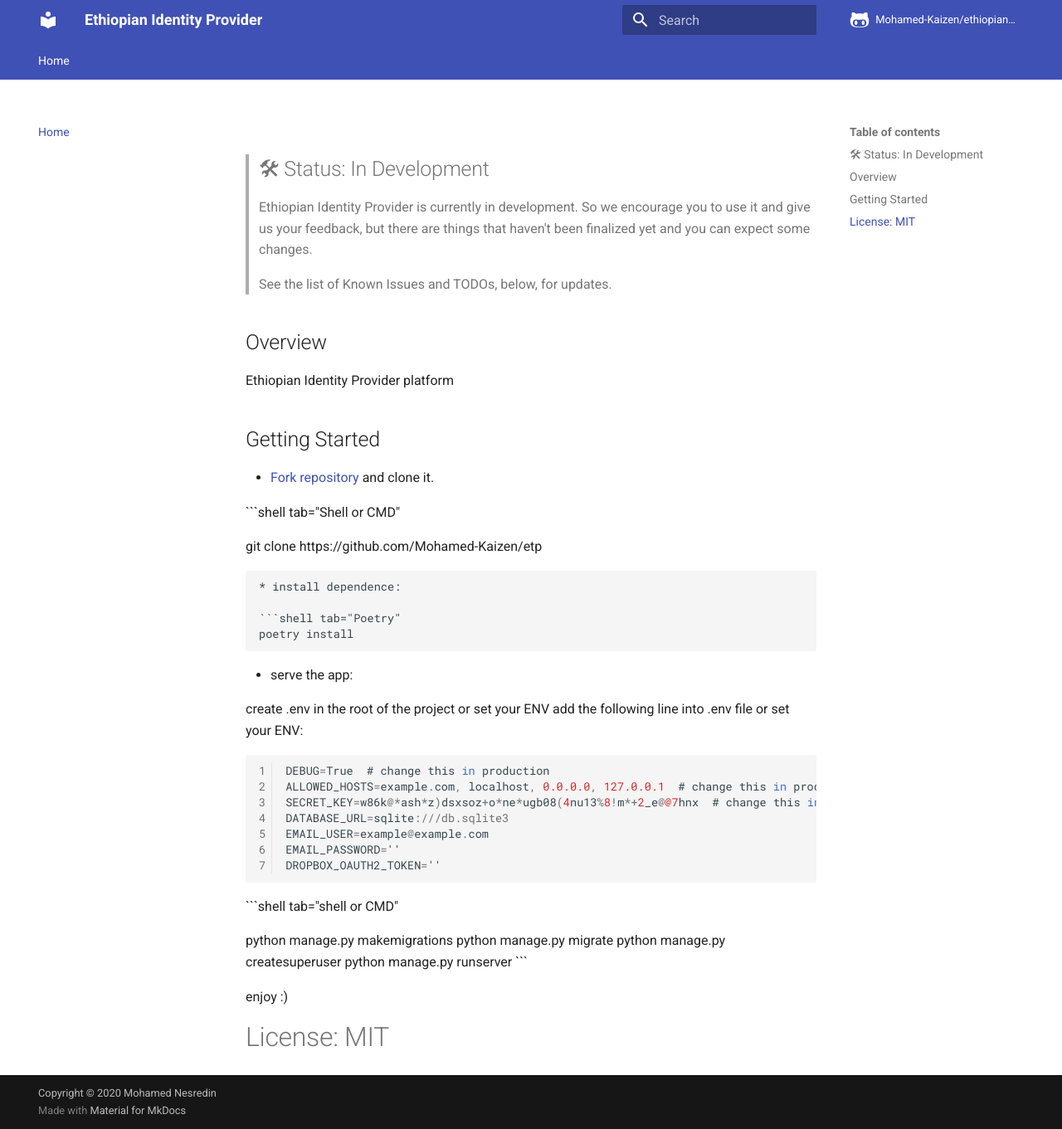
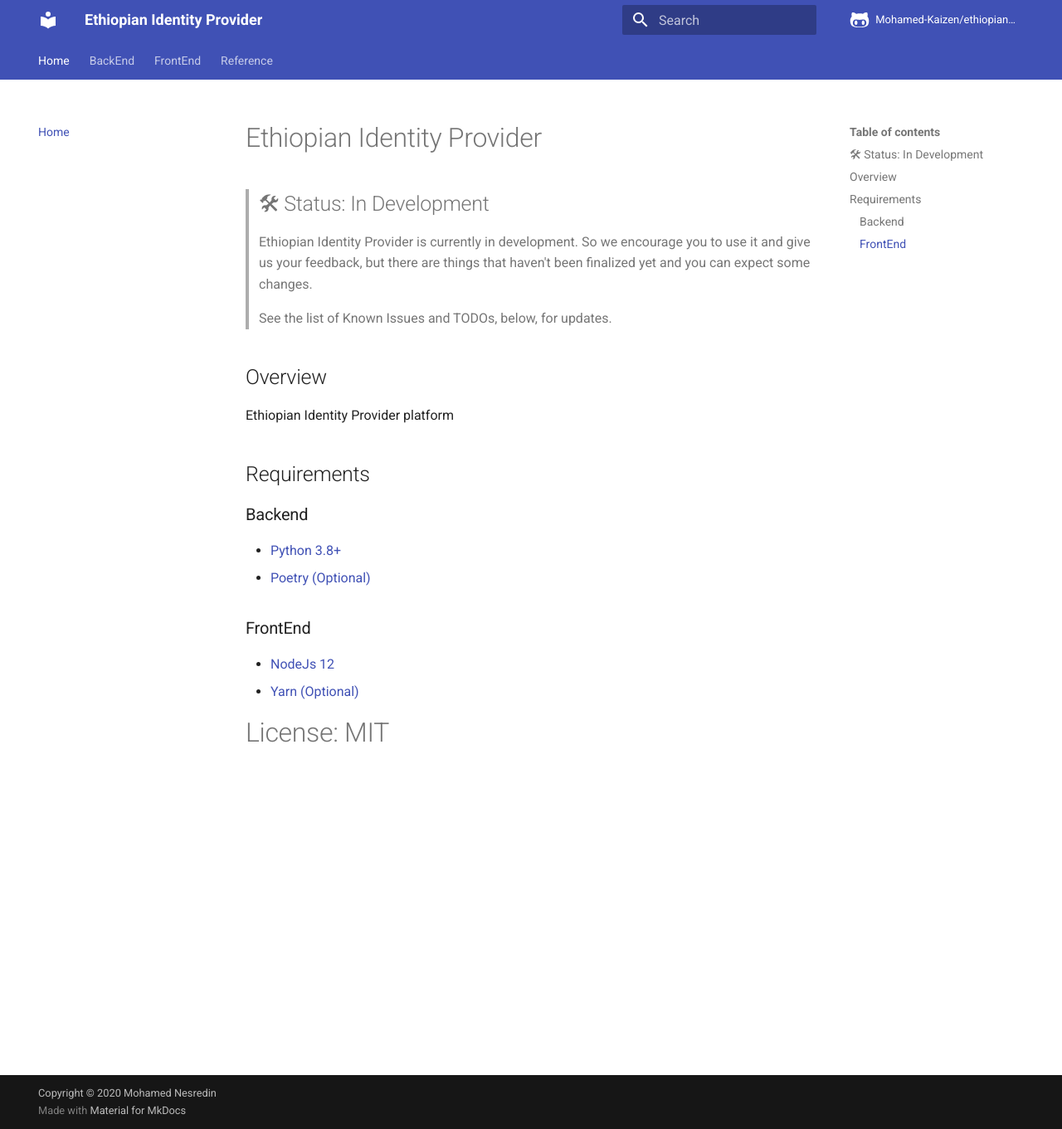
Before and after one commit to Mohamed-Kaizen/ethiopian-identity-provider, an MkDocs documentation site: the page built from docs/index.md, in a window 1280 px wide and 1361 px high. Shown: the whole window at 83% size. Built offline with MkDocs 1.6.1 and Material for MkDocs 9.7.7, drawn with Linux system fonts in a browser that asks for light colours; comment, search, counter and statistics services are not loaded.

Commit message:
update deps and docs

````diff
--- a/docs/index.md
+++ b/docs/index.md
@@ -1,3 +1,6 @@
+# Ethiopian Identity Provider
+
+
 > ## 🛠 Status: In Development
 > Ethiopian Identity Provider is currently in development. So we encourage you to use it and give us your feedback, but there are things that haven't been finalized yet and you can expect some changes.
 >
@@ -8,45 +11,22 @@
 Ethiopian Identity Provider platform
 
 
-## Getting Started
+## Requirements
 
-* [Fork repository][Ethiopian Identity Provider] and clone it.
+### Backend
 
-```shell tab="Shell or CMD"
+- [Python 3.8+][Python]
+- [Poetry (Optional)][Poetry]
 
-git clone https://github.com/Mohamed-Kaizen/etp
-```
+### FrontEnd
 
-* install dependence:
+- [NodeJs 12][NodeJs]
+- [Yarn (Optional)][Yarn]
 
-```shell tab="Poetry"
-poetry install
-```
-
-* serve the app:
-
-create .env in the root of the project or set your ENV add the following line into .env file or set your ENV:
-
-    DEBUG=True  # change this in production
-    ALLOWED_HOSTS=example.com, localhost, 0.0.0.0, 127.0.0.1  # change this in production
-    SECRET_KEY=w86k@*ash*z)dsxsoz+o*ne*ugb08(4nu13%8!m*+2_e@@7hnx  # change this in production and never put the production key here
-    DATABASE_URL=sqlite:///db.sqlite3
-    EMAIL_USER=example@example.com
-    EMAIL_PASSWORD=''
-    DROPBOX_OAUTH2_TOKEN=''
-
-
-```shell tab="shell or CMD"
-
-python manage.py makemigrations
-python manage.py migrate
-python manage.py createsuperuser
-python manage.py runserver
-```
-
-enjoy :)
 
 # License: MIT
 
-
-[Ethiopian Identity Provider]: https://github.com/Mohamed-Kaizen/etp
+[Python]: https://python.org/
+[Poetry]: https://python-poetry.org/
+[NodeJs]: https://nodejs.org/en/download/
+[Yarn]: https://yarnpkg.com/
--- a/mkdocs.yml
+++ b/mkdocs.yml
@@ -27,13 +27,36 @@ plugins:
       default_handler: python
       handlers:
         python:
+          setup_commands:
+            - import os
+            - import django
+            - os.environ.setdefault("DJANGO_SETTINGS_MODULE", "etp.settings")
+            - django.setup()
           rendering:
             show_source: true
       watch:
         - etp
+        - users
 
 nav:
- - Home: 'index.md'
+  - Home: 'index.md'
+  - BackEnd:
+      - Setup: "backend/index.md"
+      - Command: "backend/command.md"
+  - FrontEnd:
+      - Setup: "frontend/index.md"
+  - Reference:
+      - Validationrs: "reference/validators.md"
+      - Views: "reference/views.md"
+      - Users:
+          - Adapter: "reference/users/adapter.md"
+          - Admin: "reference/users/admin.md"
+          - Context Processors: "reference/users/context_processors.md"
+          - Forms: "reference/users/forms.md"
+          - Models: "reference/users/models.md"
+          - Permissions: "reference/users/permissions.md"
+          - Utils: "reference/users/utils.md"
+          - Validators: "reference/users/validators.md"
 
 
 markdown_extensions:
@@ -48,3 +71,12 @@ markdown_extensions:
             class: mermaid
             format: !!python/name:pymdownx.superfences.fence_div_format
   - pymdownx.tabbed
+
+extra_css:
+    - 'css/termynal.css'
+    - 'css/custom.css'
+
+extra_javascript:
+    - 'js/mermaid.min.js'
+    - 'js/termynal.js'
+    - 'js/custom.js'
````
Also changed, not shown: 1 other file.
